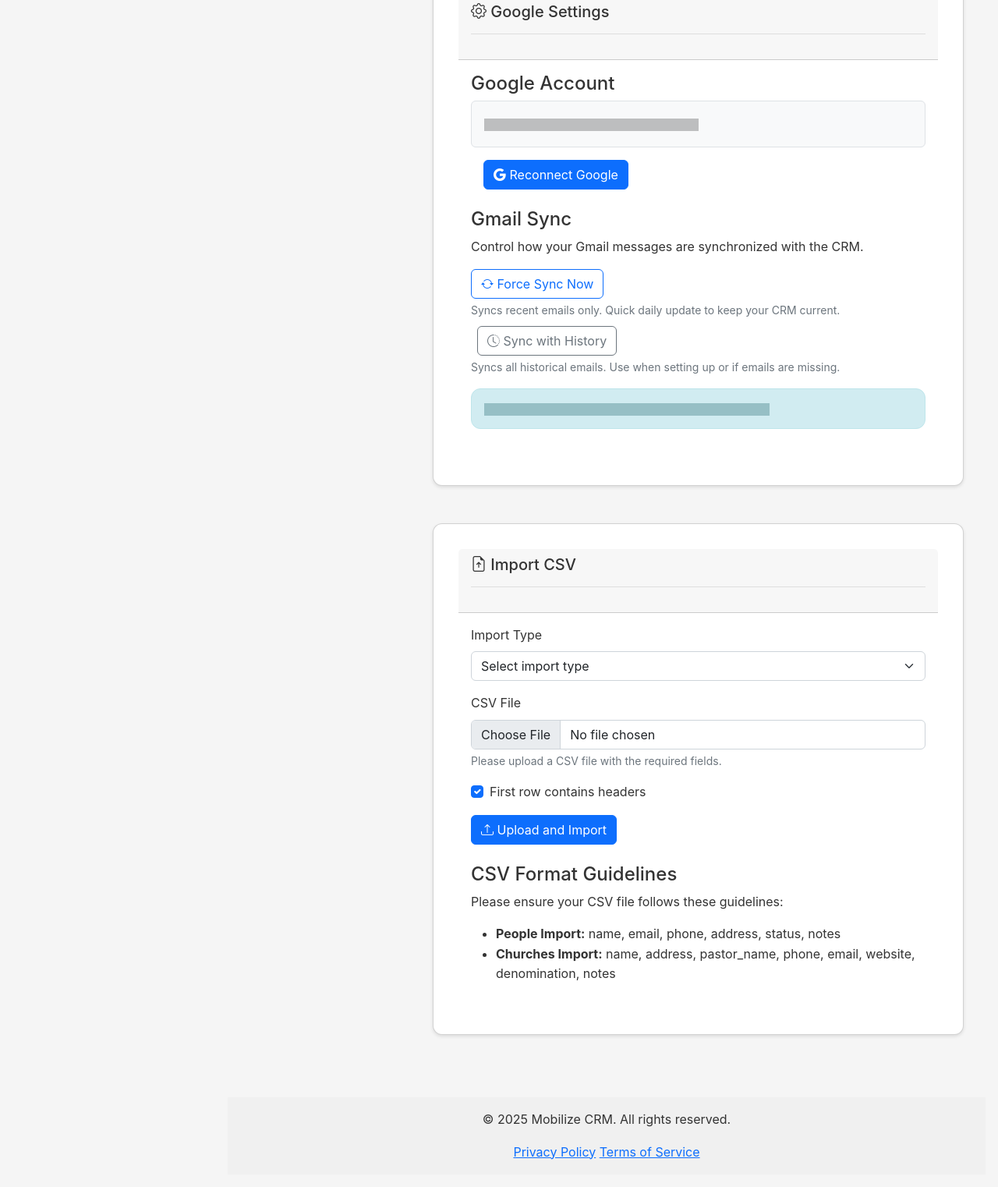
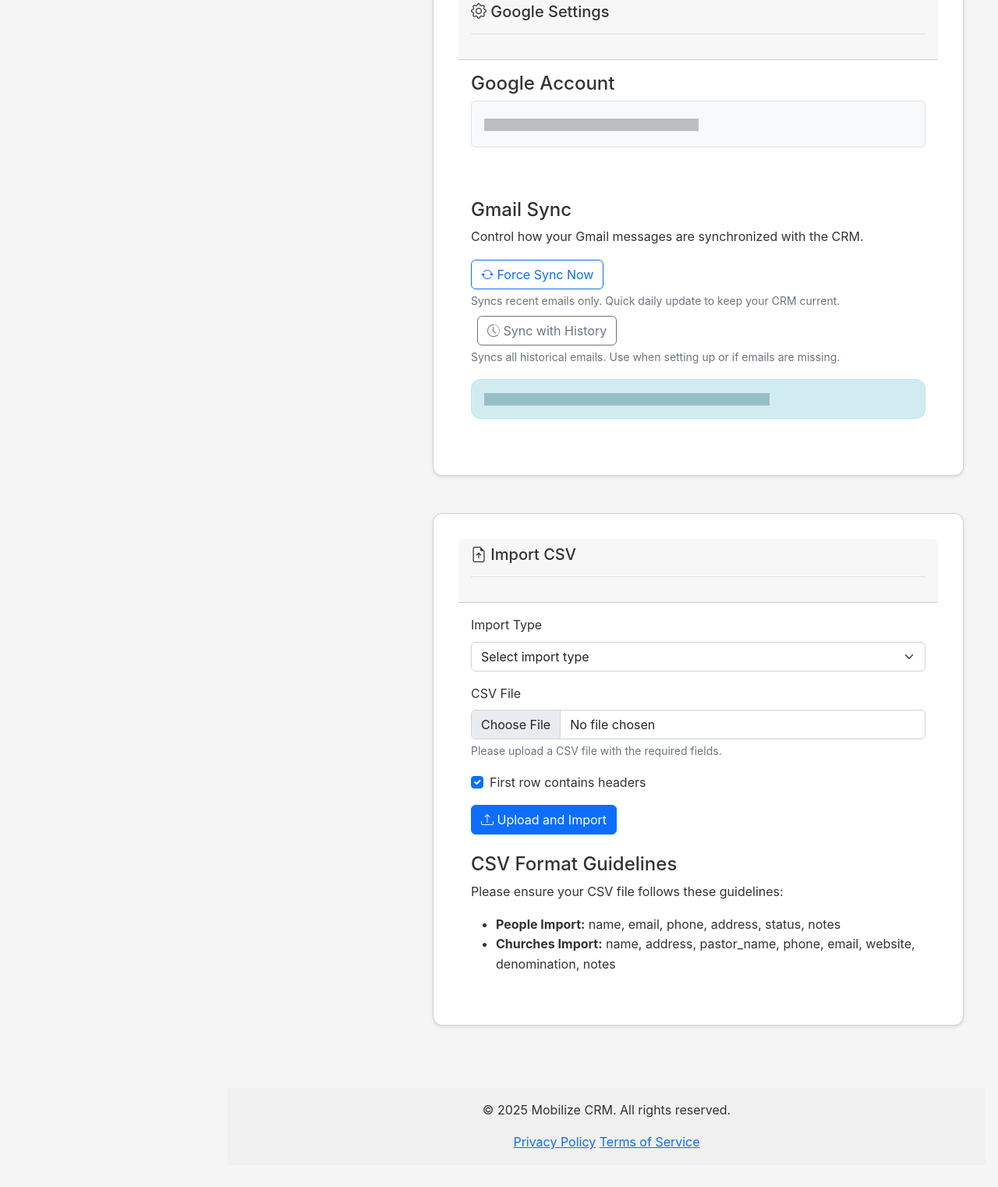
Before and after one commit to jburchel/mobilize_crm, a Flask app: template templates/settings.html in a window 1280 px wide. Shown: the part 824-2346 px from the top of the page at 78% size. After the commit the page ends 2298 px from the top, so only its background shows below. Run offline with Flask 3, Linux system fonts and the light colour scheme; the template is opened without the code that fills it, so the values that code supplies are empty; some libraries are stand-ins or nearby versions; grey boxes are pictures that could not be loaded.

Commit message:
Remove Connect/Reconnect Google buttons as per TODO list

```diff
--- a/templates/communications.html
+++ b/templates/communications.html
@@ -34,9 +34,6 @@
                 <button type="button" class="btn btn-primary" data-bs-toggle="modal" data-bs-target="#newCommunicationModal">
                     <i class="bi bi-plus-circle"></i> New Communication
                 </button>
-                <a href="{{ url_for('google_auth.authorize') }}" class="btn btn-outline-primary ms-2">
-                    <i class="bi bi-google"></i> Connect Google Account
-                </a>
                 <button id="syncEmailsBtn" type="button" class="btn btn-outline-primary ms-2">
                     <i class="bi bi-arrow-repeat"></i> Sync Emails
                 </button>
--- a/templates/settings.html
+++ b/templates/settings.html
@@ -130,9 +130,6 @@
                                         <span class="placeholder col-4"></span>
                                     </div>
                                 </div>
-                                <button id="reconnectGoogle" class="btn btn-primary">
-                                    <i class="bi bi-google"></i> Reconnect Google
-                                </button>
                             </div>
                         </div>
 
@@ -538,25 +535,6 @@
                     });
             }
         });
-
-        // Reconnect Google button
-        document.getElementById('reconnectGoogle').addEventListener('click', async function() {
-            try {
-                const { auth, provider } = await initializeFirebase();
-                signInWithPopup(auth, provider)
-                    .then((result) => {
-                        console.log("Google sign-in successful");
-                        window.location.reload();
-                    })
-                    .catch((error) => {
-                        console.error("Google sign-in error:", error);
-                        alert('Error reconnecting to Google: ' + error.message);
-                    });
-            } catch (error) {
-                console.error('Error reconnecting to Google:', error);
-                alert('Error reconnecting to Google: ' + error.message);
-            }
-        });
     });
 </script>
 {% endblock %}
```
